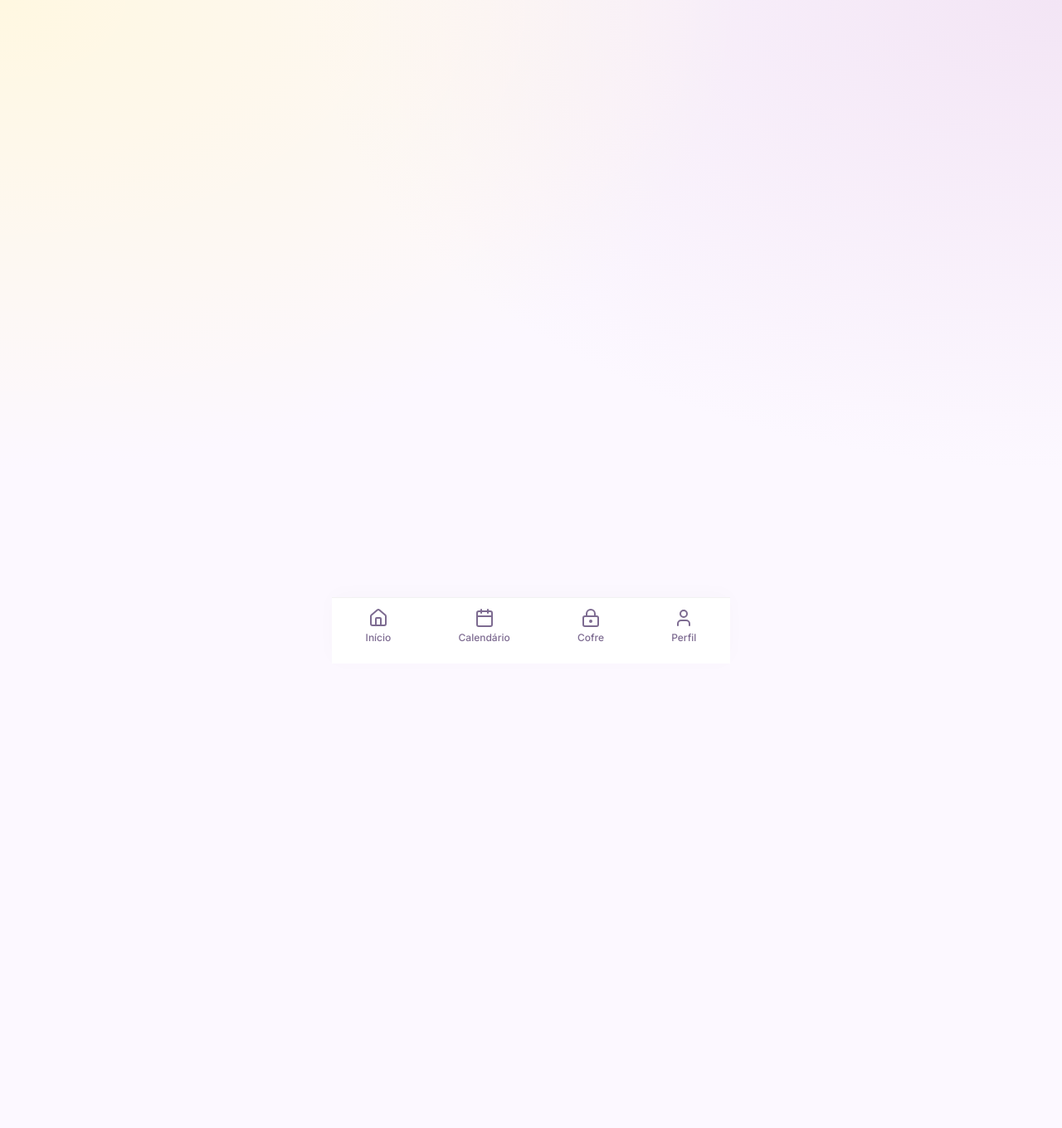
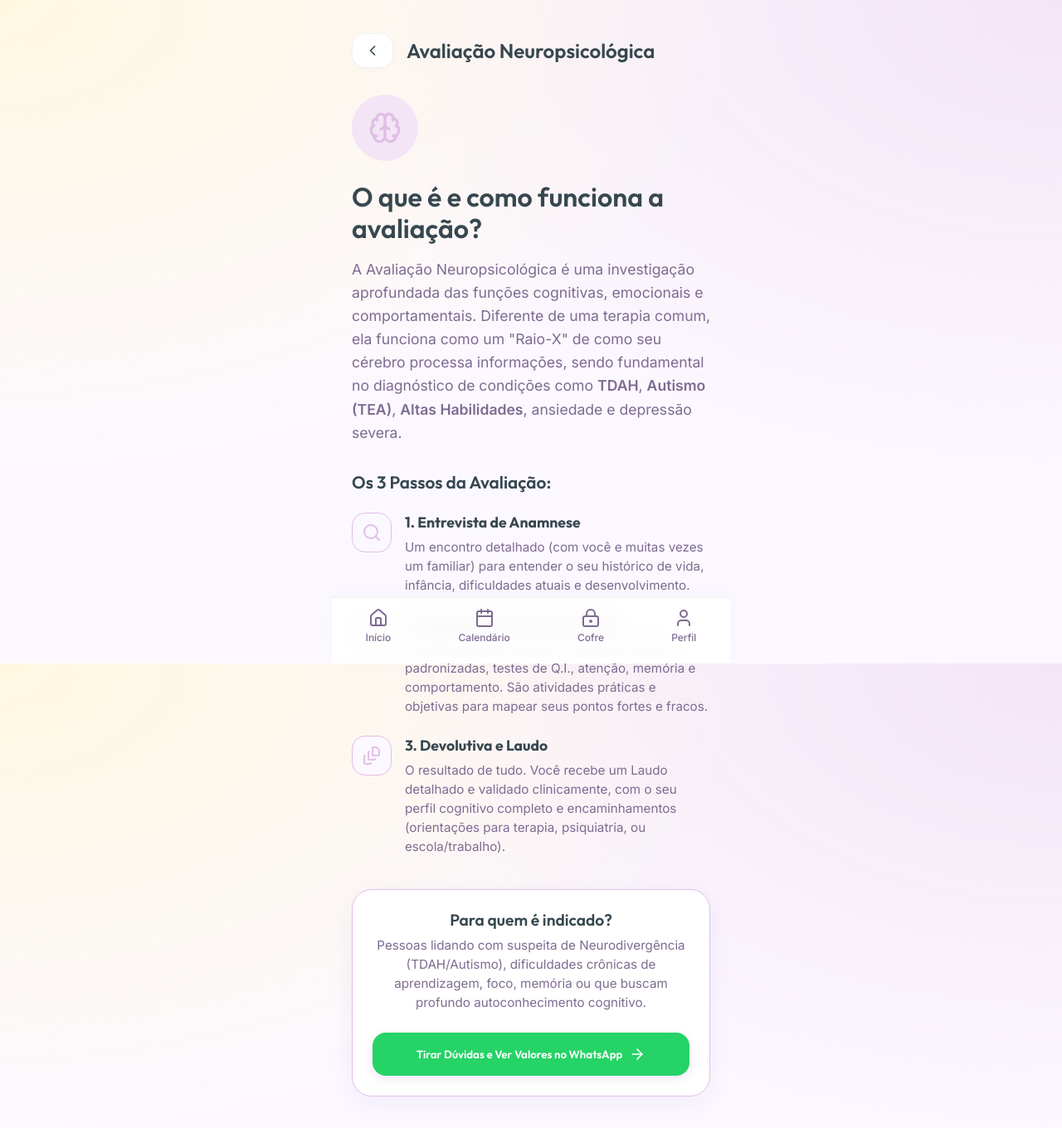
Before and after one commit to taiqs/planner-frontend, a React (Vite) app: page /avaliacao-neuropsicologica in a window 1280 px wide. Shown: the top 1360 px of the page at 83% size. Before the commit the page ends 800 px from the top, so only its background shows below. Built offline with nearby package versions, Linux system fonts and the light colour scheme.

Commit message:
feat: add detailed neuropsychological evaluation info page

```diff
--- a/src/App.tsx
+++ b/src/App.tsx
@@ -19,6 +19,7 @@ import { UserProfile } from './pages/UserProfile';
 import { Breathe } from './pages/Breathe';
 import { Blog } from './pages/Blog';
 import { AssessmentQuiz } from './pages/AssessmentQuiz';
+import { NeuroEvalInfo } from './pages/NeuroEvalInfo';
 
 // Psychologist Pages
 import { PsychologistDashboard } from './pages/psychologist/PsychologistDashboard';
@@ -66,6 +67,7 @@ function App() {
           <Route path="/perfil" element={<UserProfile />} />
           <Route path="/blog" element={<Blog />} />
           <Route path="/assessment" element={<AssessmentQuiz />} />
+          <Route path="/avaliacao-neuropsicologica" element={<NeuroEvalInfo />} />
 
           <Route path="/psicologo/dashboard" element={<PsychologistDashboard />} />
           <Route path="/psicologo/pacientes" element={<PsychologistPatients />} />
--- a/src/pages/AssessmentQuiz.tsx
+++ b/src/pages/AssessmentQuiz.tsx
@@ -130,10 +130,10 @@ export function AssessmentQuiz() {
                     </p>
                     <button
                         className="btn-primary"
-                        style={{ width: '100%', padding: '16px', borderRadius: '16px', marginBottom: '12px', background: '#25D366', color: 'white' }}
-                        onClick={() => window.open('https://wa.me/', '_blank')}
+                        style={{ width: '100%', padding: '16px', borderRadius: '16px', marginBottom: '12px', background: 'var(--co-accent)', color: 'var(--co-text-dark)' }}
+                        onClick={() => navigate('/avaliacao-neuropsicologica')}
                     >
-                        Saber valores no WhatsApp
+                        Entender as etapas e valores
                     </button>
                     <button
                         className="btn-secondary"
--- /dev/null
+++ b/src/pages/NeuroEvalInfo.tsx
@@ -0,0 +1,94 @@
+import { useNavigate } from 'react-router-dom';
+import { motion } from 'framer-motion';
+import { ChevronRight, Brain, Search, Map, FileStack, ArrowRight } from 'lucide-react';
+
+export function NeuroEvalInfo() {
+    const navigate = useNavigate();
+
+    return (
+        <div className="container" style={{ display: 'flex', flexDirection: 'column', minHeight: '100vh', padding: '24px', paddingBottom: '100px' }}>
+            <header style={{ display: 'flex', alignItems: 'center', gap: '16px', marginBottom: '32px', paddingTop: '16px' }}>
+                <button
+                    className="btn-secondary"
+                    style={{ padding: '10px 14px', borderRadius: '16px' }}
+                    onClick={() => navigate(-1)}
+                >
+                    <ChevronRight size={20} style={{ transform: 'rotate(180deg)' }} />
+                </button>
+                <h1 style={{ fontSize: '1.5rem', margin: 0, color: 'var(--co-primary)' }}>Avaliação Neuropsicológica</h1>
+            </header>
+
+            <motion.div initial={{ opacity: 0, y: 20 }} animate={{ opacity: 1, y: 0 }} transition={{ duration: 0.4 }}>
+                <div style={{ width: '80px', height: '80px', borderRadius: '40px', background: 'var(--co-lavender)', color: 'var(--co-accent)', display: 'flex', alignItems: 'center', justifyContent: 'center', marginBottom: '24px' }}>
+                    <Brain size={40} />
+                </div>
+
+                <h2 style={{ fontSize: '2rem', color: 'var(--co-primary)', marginBottom: '16px', lineHeight: 1.2 }}>
+                    O que é e como funciona a avaliação?
+                </h2>
+
+                <p style={{ fontSize: '1.1rem', color: 'var(--co-text-muted)', lineHeight: 1.6, marginBottom: '32px' }}>
+                    A Avaliação Neuropsicológica é uma investigação aprofundada das funções cognitivas, emocionais e comportamentais. Diferente de uma terapia comum, ela funciona como um "Raio-X" de como seu cérebro processa informações, sendo fundamental no diagnóstico de condições como <strong>TDAH</strong>, <strong>Autismo (TEA)</strong>, <strong>Altas Habilidades</strong>, ansiedade e depressão severa.
+                </p>
+
+                <h3 style={{ fontSize: '1.3rem', color: 'var(--co-text-dark)', marginBottom: '24px' }}>Os 3 Passos da Avaliação:</h3>
+
+                <div style={{ display: 'flex', flexDirection: 'column', gap: '24px', marginBottom: '40px' }}>
+                    {/* Passo 1 */}
+                    <div style={{ display: 'flex', gap: '16px' }}>
+                        <div style={{ width: '48px', height: '48px', borderRadius: '16px', background: 'var(--co-primary-bg)', border: '1px solid var(--co-accent)', display: 'flex', alignItems: 'center', justifyContent: 'center', flexShrink: 0 }}>
+                            <Search size={24} color="var(--co-accent)" />
+                        </div>
+                        <div>
+                            <h4 style={{ fontSize: '1.1rem', fontWeight: 700, marginBottom: '8px' }}>1. Entrevista de Anamnese</h4>
+                            <p style={{ color: 'var(--co-text-muted)', fontSize: '0.95rem', lineHeight: 1.5 }}>
+                                Um encontro detalhado (com você e muitas vezes um familiar) para entender o seu histórico de vida, infância, dificuldades atuais e desenvolvimento.
+                            </p>
+                        </div>
+                    </div>
+
+                    {/* Passo 2 */}
+                    <div style={{ display: 'flex', gap: '16px' }}>
+                        <div style={{ width: '48px', height: '48px', borderRadius: '16px', background: 'var(--co-primary-bg)', border: '1px solid var(--co-accent)', display: 'flex', alignItems: 'center', justifyContent: 'center', flexShrink: 0 }}>
+                            <Map size={24} color="var(--co-accent)" />
+                        </div>
+                        <div>
+                            <h4 style={{ fontSize: '1.1rem', fontWeight: 700, marginBottom: '8px' }}>2. Aplicação de Testes e Escalas</h4>
+                            <p style={{ color: 'var(--co-text-muted)', fontSize: '0.95rem', lineHeight: 1.5 }}>
+                                Durante algumas sessões, realizamos tarefas padronizadas, testes de Q.I., atenção, memória e comportamento. São atividades práticas e objetivas para mapear seus pontos fortes e fracos.
+                            </p>
+                        </div>
+                    </div>
+
+                    {/* Passo 3 */}
+                    <div style={{ display: 'flex', gap: '16px' }}>
+                        <div style={{ width: '48px', height: '48px', borderRadius: '16px', background: 'var(--co-primary-bg)', border: '1px solid var(--co-accent)', display: 'flex', alignItems: 'center', justifyContent: 'center', flexShrink: 0 }}>
+                            <FileStack size={24} color="var(--co-accent)" />
+                        </div>
+                        <div>
+                            <h4 style={{ fontSize: '1.1rem', fontWeight: 700, marginBottom: '8px' }}>3. Devolutiva e Laudo</h4>
+                            <p style={{ color: 'var(--co-text-muted)', fontSize: '0.95rem', lineHeight: 1.5 }}>
+                                O resultado de tudo. Você recebe um Laudo detalhado e validado clinicamente, com o seu perfil cognitivo completo e encaminhamentos (orientações para terapia, psiquiatria, ou escola/trabalho).
+                            </p>
+                        </div>
+                    </div>
+                </div>
+
+                <div className="glass-panel" style={{ padding: '24px', background: 'white', border: '1px solid var(--co-accent)', textAlign: 'center' }}>
+                    <h3 style={{ fontSize: '1.2rem', marginBottom: '8px', color: 'var(--co-primary)' }}>Para quem é indicado?</h3>
+                    <p style={{ fontSize: '0.95rem', color: 'var(--co-text-muted)', marginBottom: '24px', lineHeight: 1.5 }}>
+                        Pessoas lidando com suspeita de Neurodivergência (TDAH/Autismo), dificuldades crônicas de aprendizagem, foco, memória ou que buscam profundo autoconhecimento cognitivo.
+                    </p>
+                    <button
+                        className="btn-primary"
+                        style={{ width: '100%', padding: '16px', borderRadius: '16px', background: '#25D366', color: 'white', display: 'flex', justifyContent: 'center', gap: '8px' }}
+                        onClick={() => window.open('https://wa.me/', '_blank')}
+                    >
+                        Tirar Dúvidas e Ver Valores no WhatsApp <ArrowRight size={20} />
+                    </button>
+                </div>
+
+            </motion.div>
+        </div>
+    );
+}
```
